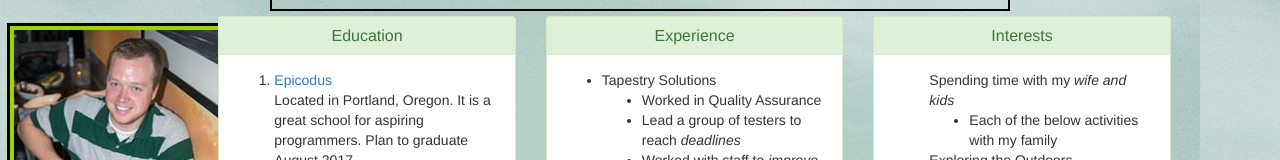
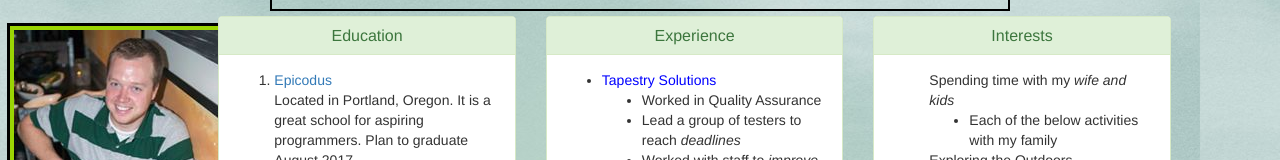
Before and after one commit to seacamjen/project1, a plain HTML site: page index.html in a window 1280 px wide. Shown: the part 187-347 px from the top of the page. Drawn offline with Linux system fonts and the light colour scheme.

Commit message:
add span to Tapestry

```diff
--- a/index.html
+++ b/index.html
@@ -89,7 +89,7 @@
                           </div>
                           <div class="panel-body">
                               <ul>
-                                <li>Tapestry Solutions</li>
+                                <li><span style="color:blue">Tapestry Solutions<span></li>
                                   <ul>
                                     <li>Worked in Quality Assurance</li>
                                     <li>Lead a group of testers to reach <em>deadlines</em></li>
```
